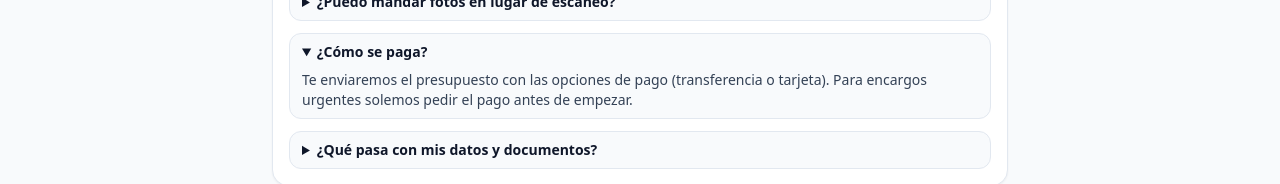
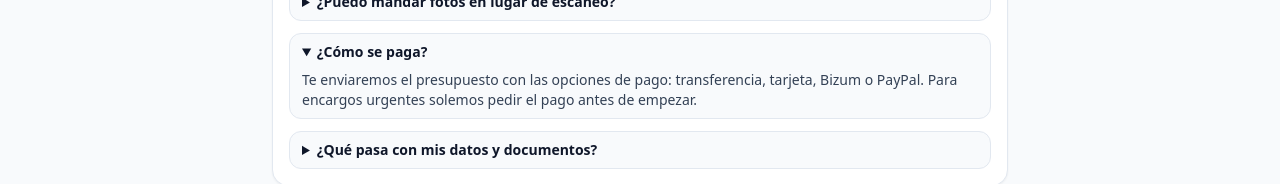
Before and after one commit to juanlatregua/traduccionesjuradas-next, a Next.js app: page /presupuesto in a window 1280 px wide. Both pictures are taken after a click on the heading "¿Cómo se paga?". Shown: the part 1016-1200 px from the top of the page. Built offline with nearby package versions, Linux system fonts and the light colour scheme.

Commit message:
Añade Bizum y PayPal en FAQ de pagos

```diff
--- a/app/presupuesto/page.tsx
+++ b/app/presupuesto/page.tsx
@@ -399,7 +399,7 @@ export default function PresupuestoPage() {
             ¿Cómo se paga?
           </summary>
           <p className="mt-2 text-sm text-slate-700">
-            Te enviaremos el presupuesto con las opciones de pago (transferencia o tarjeta).
+            Te enviaremos el presupuesto con las opciones de pago: transferencia, tarjeta, Bizum o PayPal.
             Para encargos urgentes solemos pedir el pago antes de empezar.
           </p>
         </details>
```
